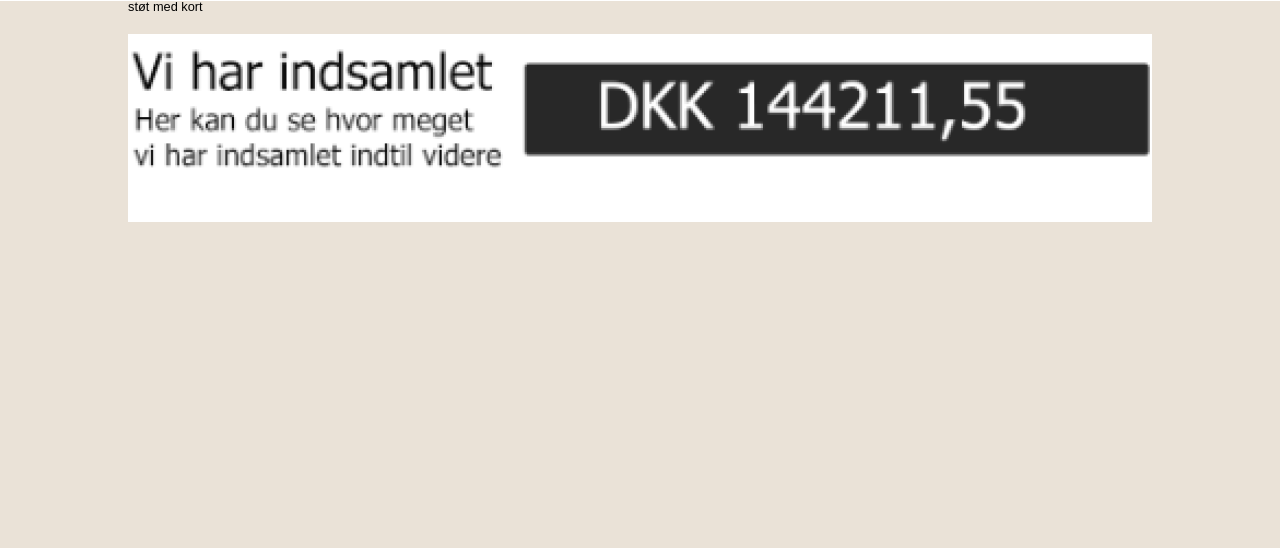
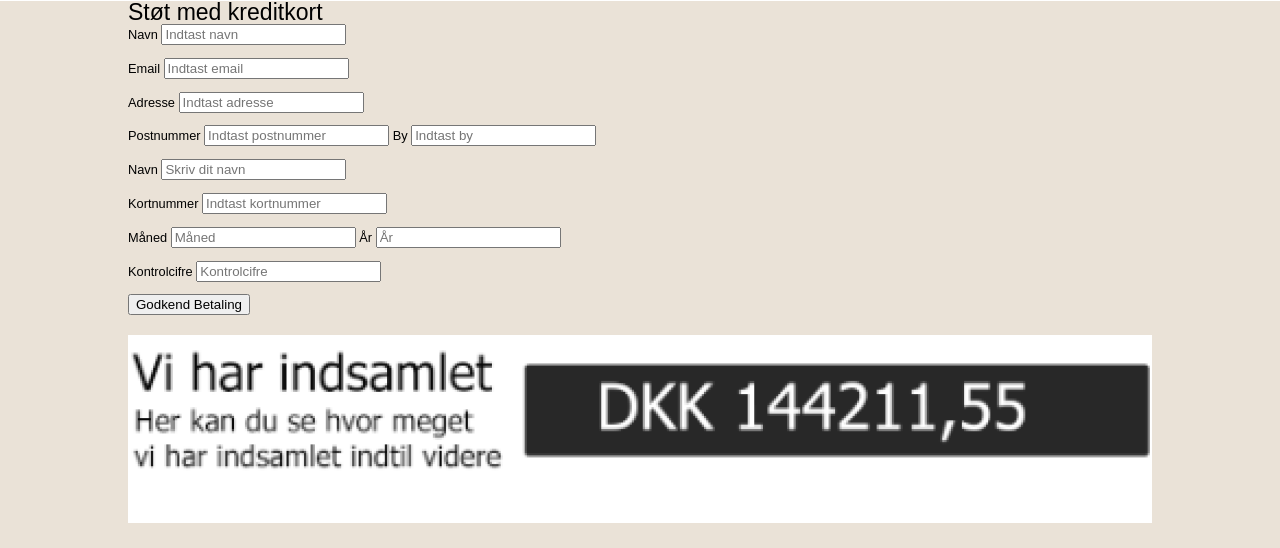
Before and after one commit to Faddersboell/danskehospitalsklovne, a PHP site: page /stotkort.php in a window 1280 px wide. Shown: the part 252-800 px from the top of the page. Run offline with PHP 8.4, Linux system fonts and the light colour scheme.

Commit message:
støt med kort

```diff
--- a/stotkort.php
+++ b/stotkort.php
@@ -2,6 +2,58 @@
 $id = "";
 include 'includes/header.inc.php';?>
 
-	<p>støt med kort</p>
+	<h1>Støt med kreditkort</h1>
+
+
+    <form action="mingle.php" method="post">
+        <label for="navn">Navn</label>
+        <input type="text" name="navn" id="navn" placeholder="Indtast navn" />
+
+        <p>&nbsp;</p>
+
+        <label for="email">Email</label>
+        <input type="text" name="email" id="email" placeholder="Indtast email" />
+
+        <p>&nbsp;</p>
+
+        <label for="adresse">Adresse</label>
+        <input type="text" name="adresse" id="adresse" placeholder="Indtast adresse" />
+
+        <p>&nbsp;</p>
+
+        <label for="postnummer">Postnummer</label>
+        <input type="text" name="postnummer" id="postnummer" placeholder="Indtast postnummer" />
+
+       <label for="by">By</label>
+        <input type="text" name="by" id="by" placeholder="Indtast by" />
+
+        <p>&nbsp;</p>
+
+        <label for="navn">Navn</label>
+        <input type="text" name="navn" id="navn" placeholder="Skriv dit navn" />
+
+        <p>&nbsp;</p>
+
+        <label for="kortnummer">Kortnummer</label>
+        <input type="text" name="kortnummer" id="kortnummer" placeholder="Indtast kortnummer" />
+
+        <p>&nbsp;</p>
+
+        <label for="maned">Måned</label>
+        <input type="text" name="maned" id="maned" placeholder="Måned" />
+
+        <label for="ar">År</label>
+        <input type="text" name="ar" id="ar" placeholder="År" />
+
+        <p>&nbsp;</p>
+
+        <label for="kontrolcifre">Kontrolcifre</label>
+        <input type="text" name="kontrolcifre" id="" placeholder="Kontrolcifre" />
+
+        <p>&nbsp;</p>
+
+
+        <input type="submit" name="send" value="Godkend Betaling" />
+	</form>
 
 <?php include 'includes/footer.inc.php';?>
```
